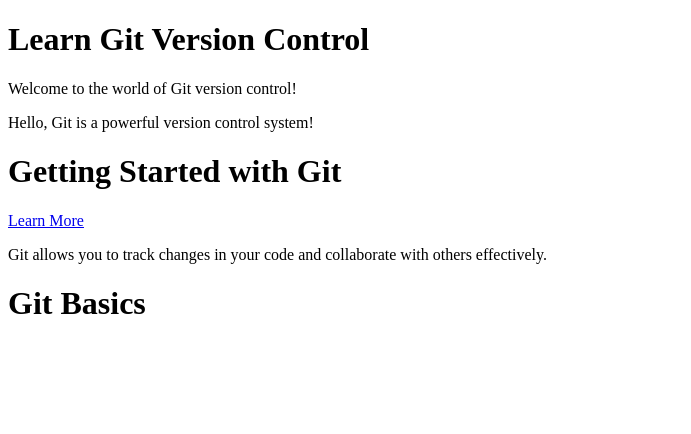
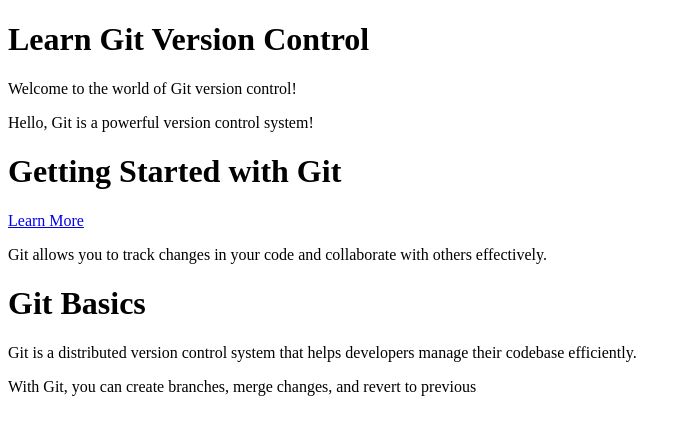
Before and after one commit to SuryaaaDev/learn-git-version-control, a website: page index.html in a window 1280 px wide. Shown: the whole page, without its empty margins (0-691 px from the left). Drawn offline with Linux system fonts and the light colour scheme.

Commit message:
Add additional information about Git basics in index.html

```diff
--- a/index.html
+++ b/index.html
@@ -16,5 +16,7 @@
     <p>Git allows you to track changes in your code and collaborate with others effectively.</p>
 
     <h1>Git Basics</h1>
+    <p>Git is a distributed version control system that helps developers manage their codebase efficiently.</p>
+    <p>With Git, you can create branches, merge changes, and revert to previous
 </body>
 </html>
```
